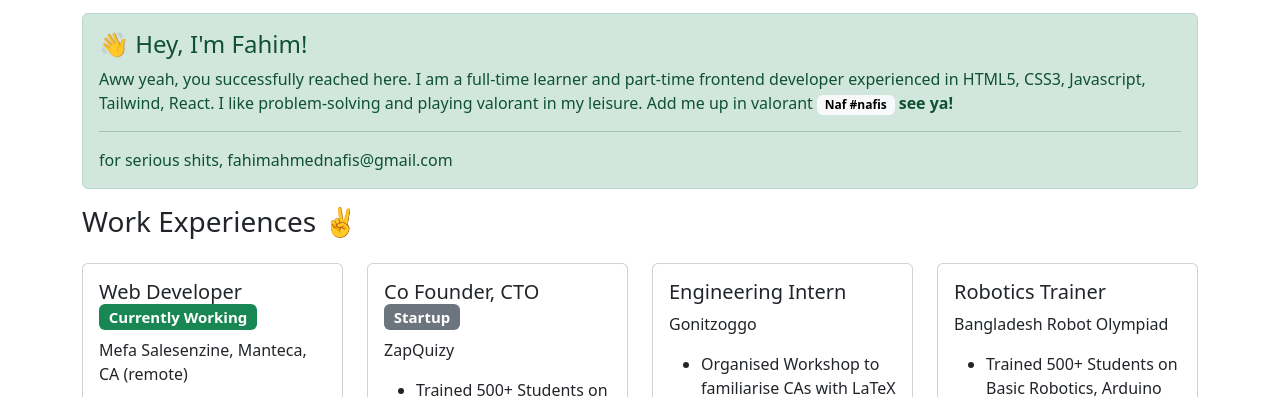
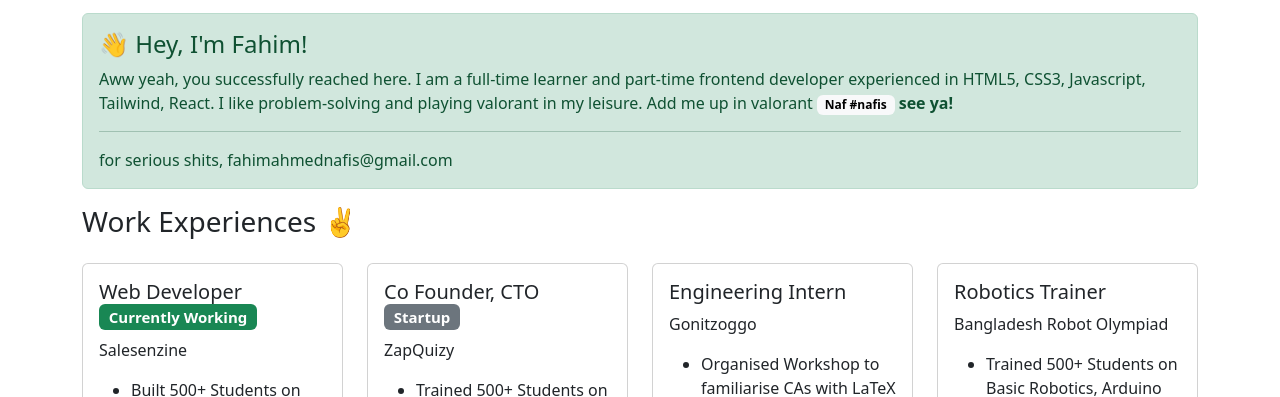
Before and after one commit to nerd-nafis/nerd-nafis, a plain HTML site: page index.html in a window 1280 px wide. Shown: the part 351-748 px from the top of the page. Drawn offline with nearby package versions, Linux system fonts and the light colour scheme.

Commit message:
Update index.html

```diff
--- a/index.html
+++ b/index.html
@@ -42,7 +42,7 @@
 
   <div class="card-body">
     <h5 class="card-title">Web Developer <span class="badge text-bg-success">Currently Working</span> </h5>
-    <p class=""card-subtitle mb-2 text-muted"">Mefa Salesenzine, Manteca, CA (remote) </p>
+    <p class=""card-subtitle mb-2 text-muted"">Salesenzine</p>
     <p class="card-text">
       <ul>
   <li>Built 500+ Students on Basic Robotics, Arduino UNO R3, Sensors and C++ Programming</li>
```
